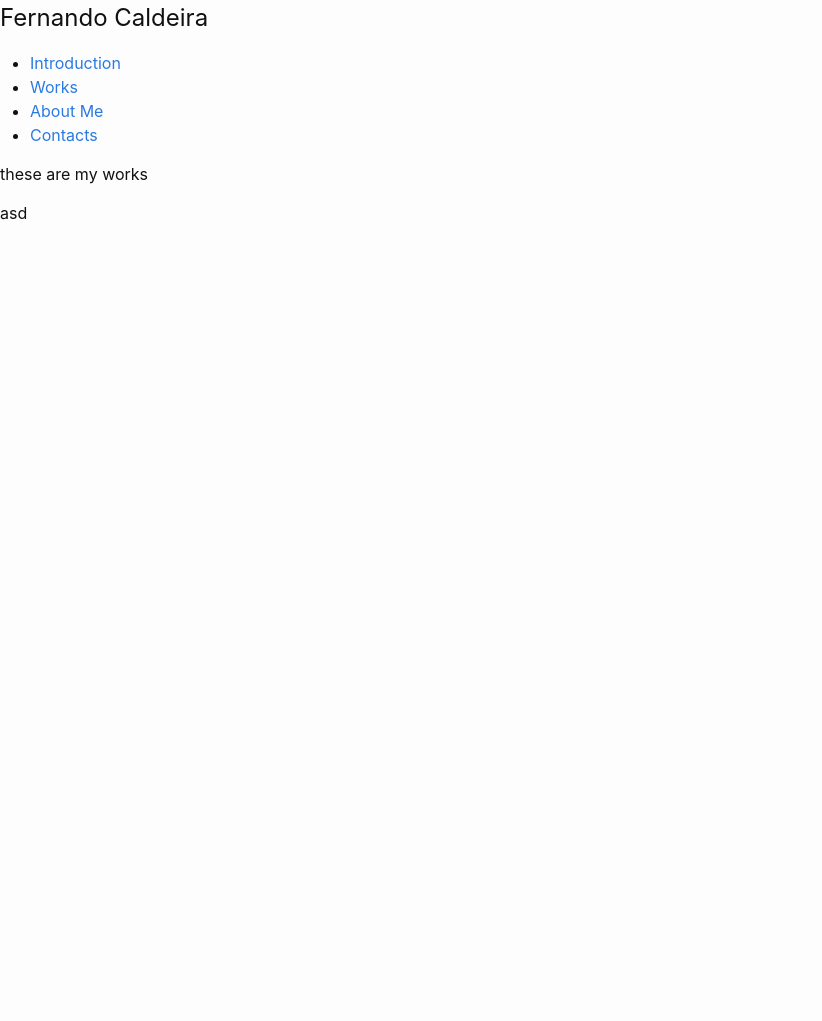
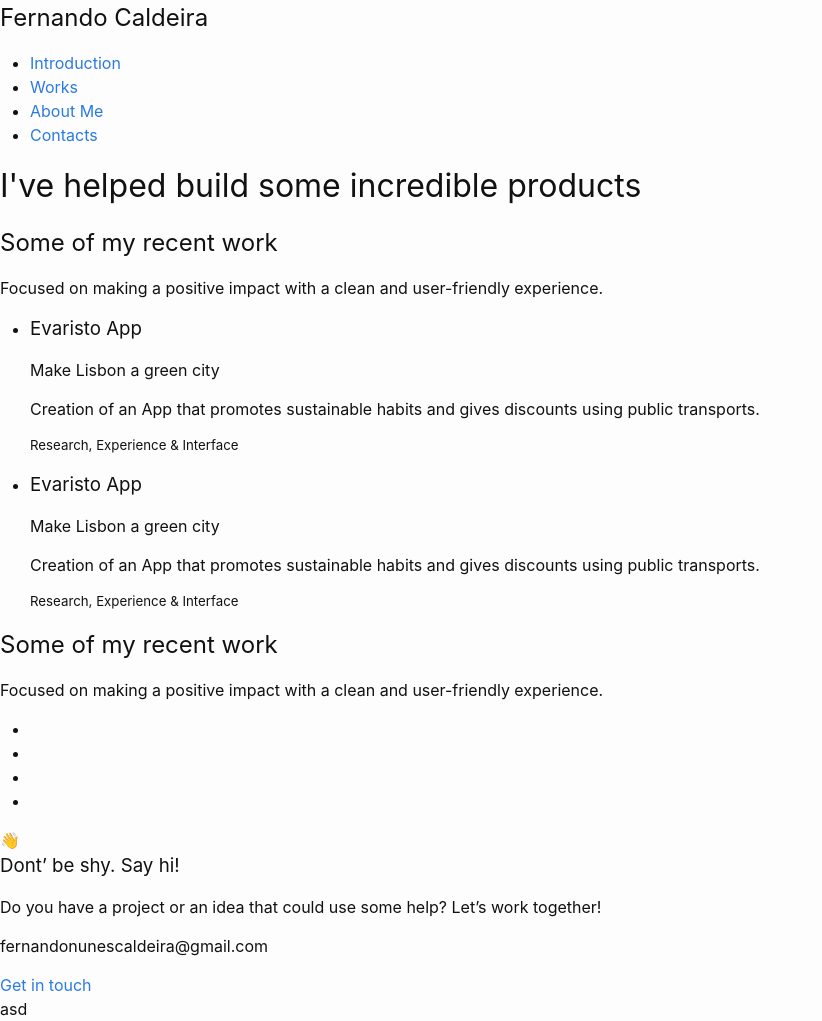
Before and after one commit to FernandoCaldeira/jekyllsite, a Jekyll site: the page built from works.markdown, in a window 1280 px wide. Shown: the whole page, without its empty margins (0-822 px from the left). Built offline with Jekyll 4.4.1, drawn with Linux system fonts in a browser that asks for light colours; before the commit the page ends 900 px from its top, so only the background shows below that.

Commit message:
Pages Content Semantic

```diff
--- a/_config.yml
+++ b/_config.yml
@@ -19,7 +19,9 @@
 # in the templates via {{ site.myvariable }}.
 
 title: Projecto Espetacular
-email: your-email@example.com
+email: fernandonunescaldeira@gmail.com
+
+#mudar a description
 description: >- # this means to ignore newlines until "baseurl:"
   Write an awesome description for your new site here. You can edit this
   line in _config.yml. It will appear in your document head meta (for
--- a/_layouts/works.html
+++ b/_layouts/works.html
@@ -2,4 +2,45 @@
 layout: default_w-nav
 ---
 
-<p>these are my works</p>
+<h1>I've helped build some incredible products</h1>
+
+<section class="digital-work">
+    <h2>Some of my recent work</h2>
+    <p>Focused on making a positive impact with a clean and user-friendly experience.</p>
+
+    <ul>
+        <li>
+            <h3>Evaristo App</h3>
+            <h4>Make Lisbon a green city</h4>
+            <p>Creation of an App that promotes sustainable habits and gives discounts using public transports.</p>
+            <h5>Research, Experience & Interface</h5>
+        </li>
+        <li>
+            <h3>Evaristo App</h3>
+            <h4>Make Lisbon a green city</h4>
+            <p>Creation of an App that promotes sustainable habits and gives discounts using public transports.</p>
+            <h5>Research, Experience & Interface</h5>
+        </li>
+    </ul>
+</section>
+
+<section class="tradional-work">
+    <h2>Some of my recent work</h2>
+    <p>Focused on making a positive impact with a clean and user-friendly experience.</p>
+
+    <ul>
+        <li></li>
+        <li></li>
+        <li></li>
+        <li></li>
+    </ul>
+</section>
+
+<section class="contacts-work">
+    <span>👋</span>
+    <h3>Dont’ be shy. Say hi!</h3>
+    <p>Do you have a project or an idea that could use some help?
+        Let’s work together!</p>
+    <p>{{site.email}}</p>
+    <a class="myemail" href="mailto:fernandonunescaldeira@gmail.com?subject=Hey Fernando let's talk!">Get in touch</a>
+</section>
```
Also changed, not shown: _layouts/aboutme.html (+37 -1 lines), _layouts/contacts.html (+19 -0 lines), _layouts/introduction.html (+32 -0 lines).
